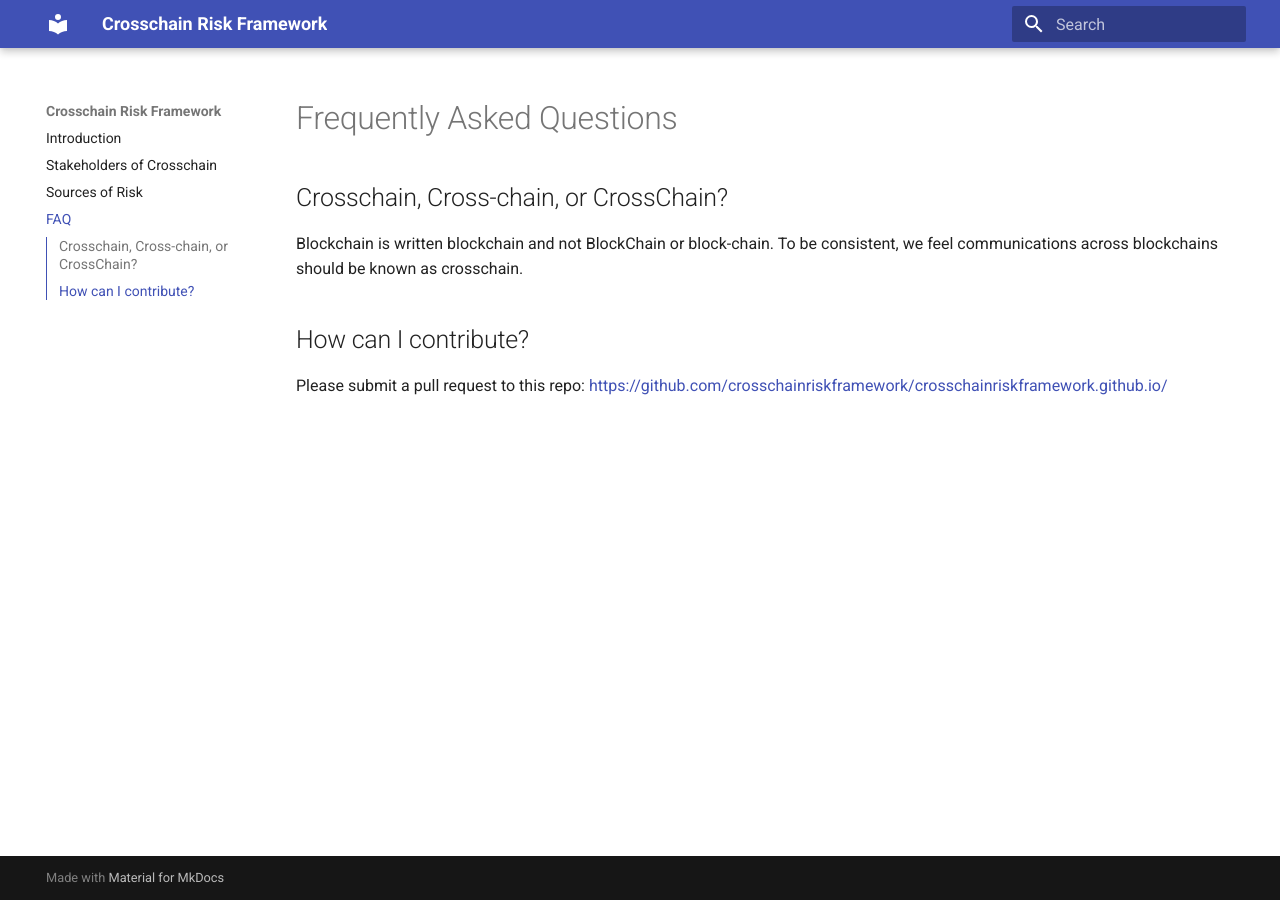
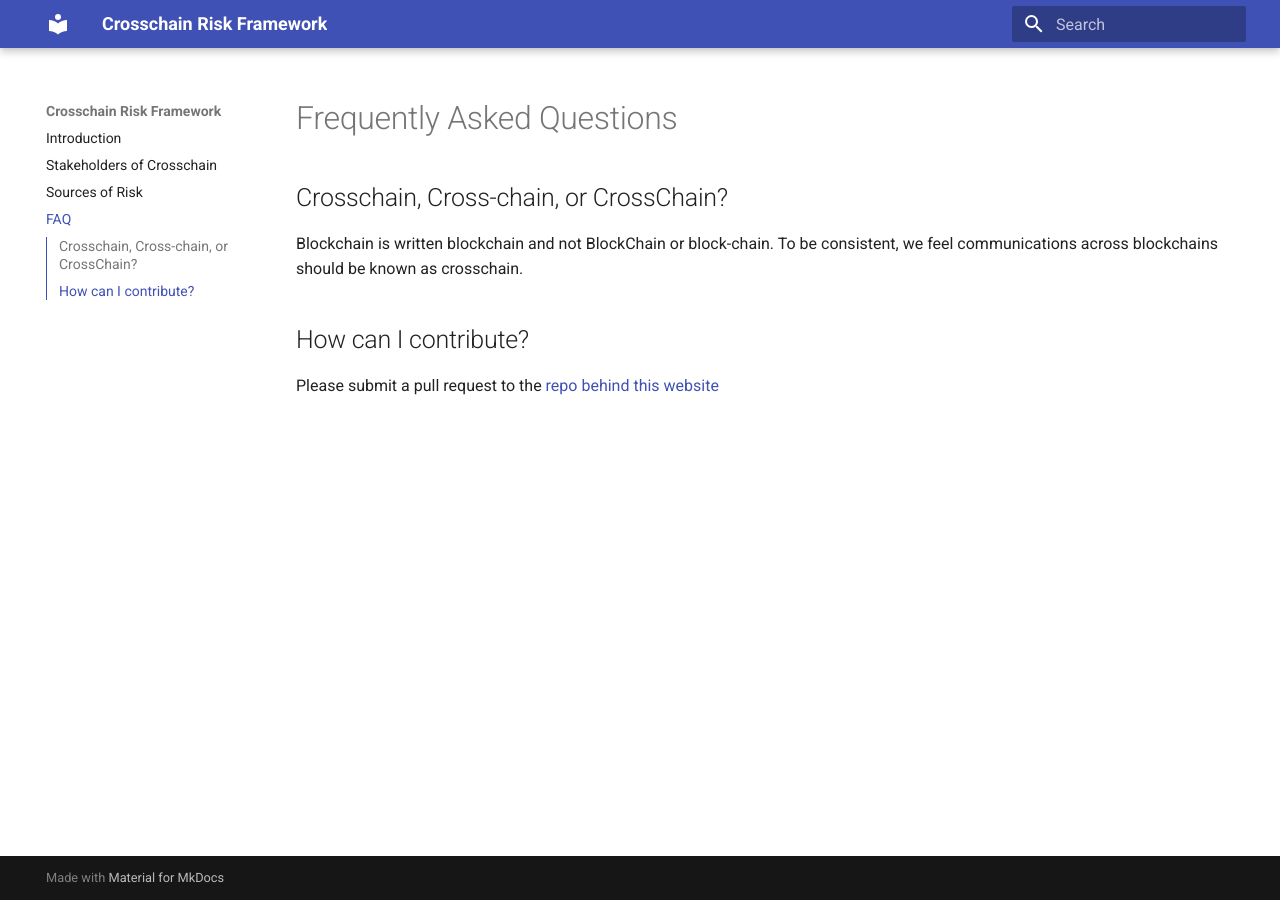
Before and after one commit to CrosschainRiskFramework/CrosschainRiskFramework.github.io, an MkDocs documentation site: the page built from docs/faq/faq.md, in a window 1280 px wide. Built offline with MkDocs 1.6.1 and Material for MkDocs 9.7.7, drawn with Linux system fonts in a browser that asks for light colours.

Commit message:
Update link

```diff
--- a/docs/faq/faq.md
+++ b/docs/faq/faq.md
@@ -6,5 +6,5 @@ be consistent, we feel communications across blockchains should
 be known as crosschain.
 
 ## How can I contribute?
-Please submit a pull request to this repo:
-[https://github.com/crosschainriskframework/crosschainriskframework.github.io/](https://github.com/crosschainriskframework/crosschainriskframework.github.io/)
+Please submit a pull request to the
+[repo behind this website](https://github.com/crosschainriskframework/crosschainriskframework.github.io/)
```
